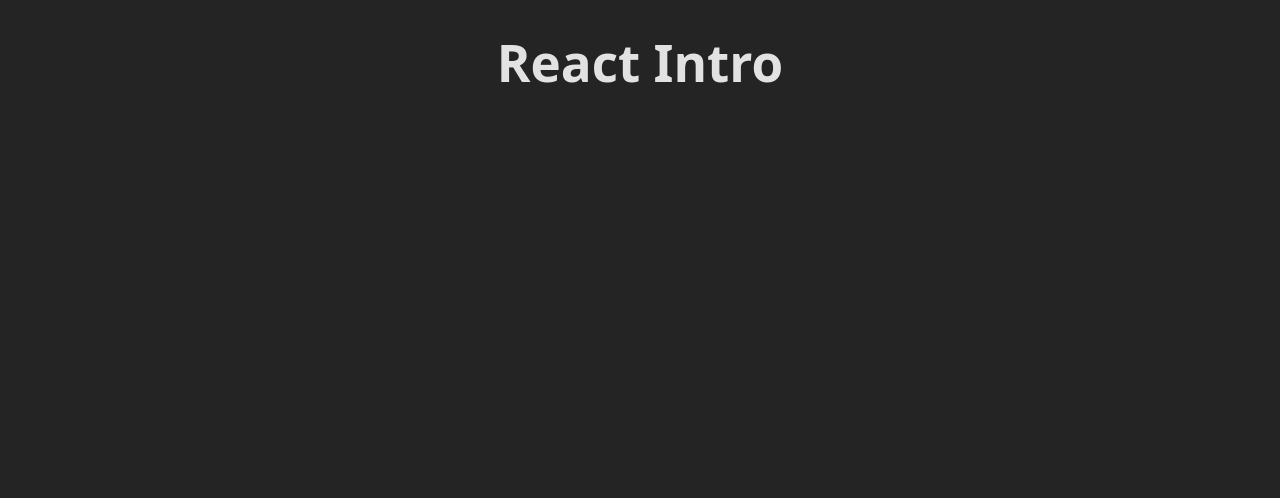
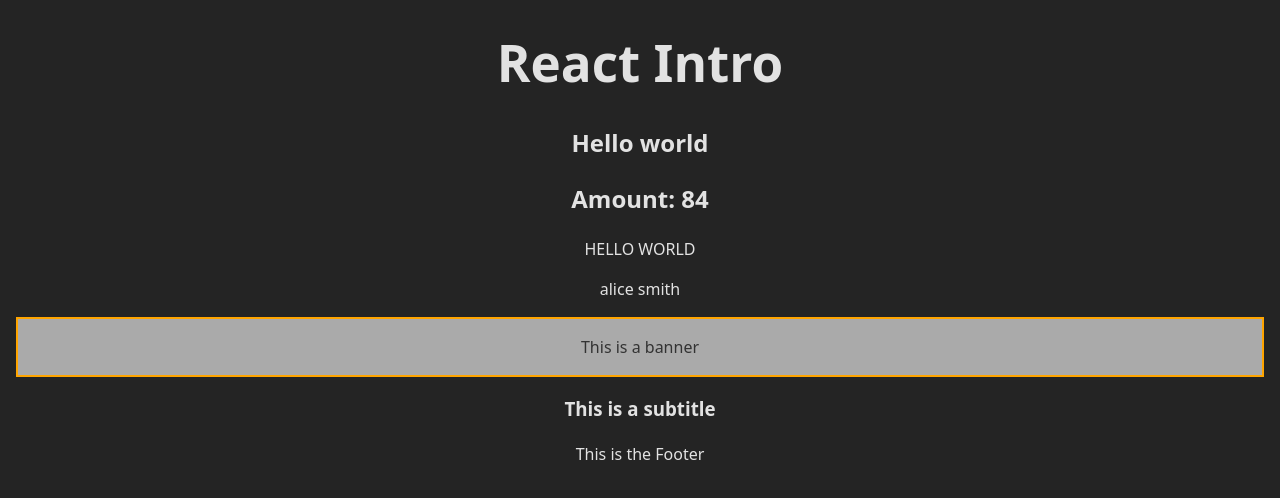
Before and after one commit to ironhack-june2025-fullStuckDevelopers/w4d1-react-intro, a React (Vite) app: page / in a window 1280 px wide. Shown: the top 498 px of the page. Built offline with nearby package versions, Linux system fonts and the light colour scheme.

Commit message:
add jsx examples

```diff
--- a/src/App.jsx
+++ b/src/App.jsx
@@ -1,7 +1,13 @@
+import Header from "./components/Header.jsx"
+import MyFirstComponent from "./components/MyFirstComponent.jsx"
+import Footer from "./components/Footer.jsx"
+
 function App() {
   return (
     <>
-      <h1>React Intro</h1>
+      <Header />
+      <MyFirstComponent />
+      <Footer />
     </>
   )
 }
--- /dev/null
+++ b/src/components/Footer.jsx
@@ -0,0 +1,5 @@
+function Footer(){
+    return <div>This is the Footer</div>
+}
+
+export default Footer;
--- /dev/null
+++ b/src/components/Header.jsx
@@ -0,0 +1,5 @@
+function Header(){
+    return <h1>React Intro</h1>
+}
+
+export default Header;
--- /dev/null
+++ b/src/components/MyFirstComponent.jsx
@@ -0,0 +1,42 @@
+import { use } from "react";
+
+function MyFirstComponent(){
+
+    const message = "Hello world"
+    const amount = 42
+    const user = {
+        userName: "alice",
+        surname: "smith"
+    }
+
+    const renderSubtitle = () => {
+        return <h3>This is a subtitle</h3>
+    }
+
+    const bannerStyle = {
+        color: "#333",
+        border: "2px solid orange",
+        padding: "1rem",
+        margin: "1rem",
+        background: "#aaa"
+    }
+
+
+    return (
+        <>
+            <h2>{message}</h2>
+            <h2>Amount: {amount * 2}</h2>
+            <p>{message.toUpperCase()}</p>
+            <p>{user.userName} {user.surname}</p>
+
+            <div style={bannerStyle}>
+                This is a banner
+            </div>
+
+            {/* From your JSX, you can also invoke a function that returns JSX */}
+            {renderSubtitle()}
+        </>
+    )
+}
+
+export default MyFirstComponent;
--- a/src/index.css
+++ b/src/index.css
@@ -3,7 +3,7 @@
   line-height: 1.5;
   font-weight: 400;
 
-
+  color-scheme: light dark;
   color: rgba(255, 255, 255, 0.87);
   background-color: #242424;
 
```
